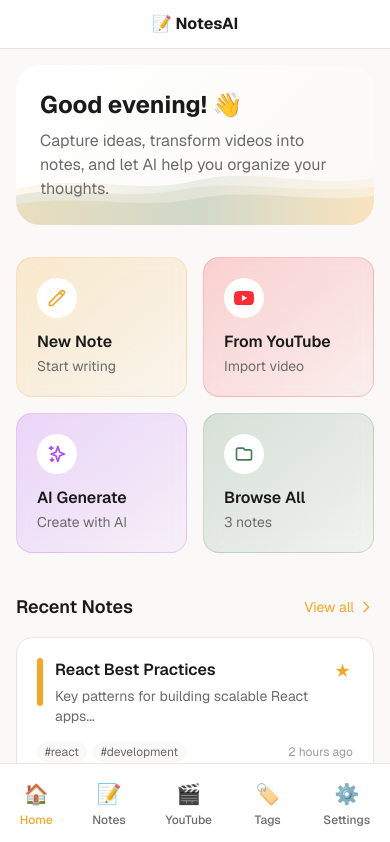
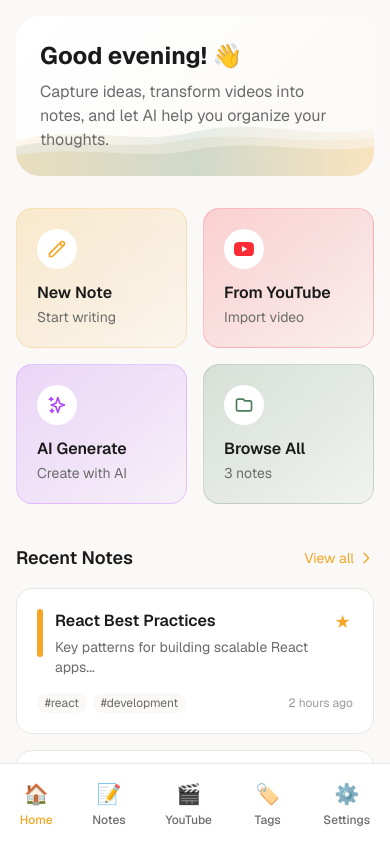
Before and after one commit to acousticclown/yt-transcript, a Next.js app in the folder apps/web/: page /dashboard in a window 390 px wide. Shown: the top 842 px of the page. Built offline with nearby package versions, Linux system fonts and the light colour scheme.

Commit message:
fix: Remove mobile header

```diff
--- a/apps/web/app/(app)/layout.tsx
+++ b/apps/web/app/(app)/layout.tsx
@@ -14,13 +14,6 @@ export default function AppLayout({ children }: { children: React.ReactNode }) {
 
         {/* Main content */}
         <main className="flex-1 min-h-screen">
-          {/* Mobile header */}
-          <header className="sticky top-0 z-30 bg-[var(--color-surface)]/80 backdrop-blur-md border-b border-[var(--color-border)] lg:hidden">
-            <div className="flex items-center justify-center px-4 py-3">
-              <span className="font-bold text-[var(--color-text)]">📝 NotesAI</span>
-            </div>
-          </header>
-
           {/* Page content */}
           <div className="pb-20 lg:pb-0">
             {children}
```
